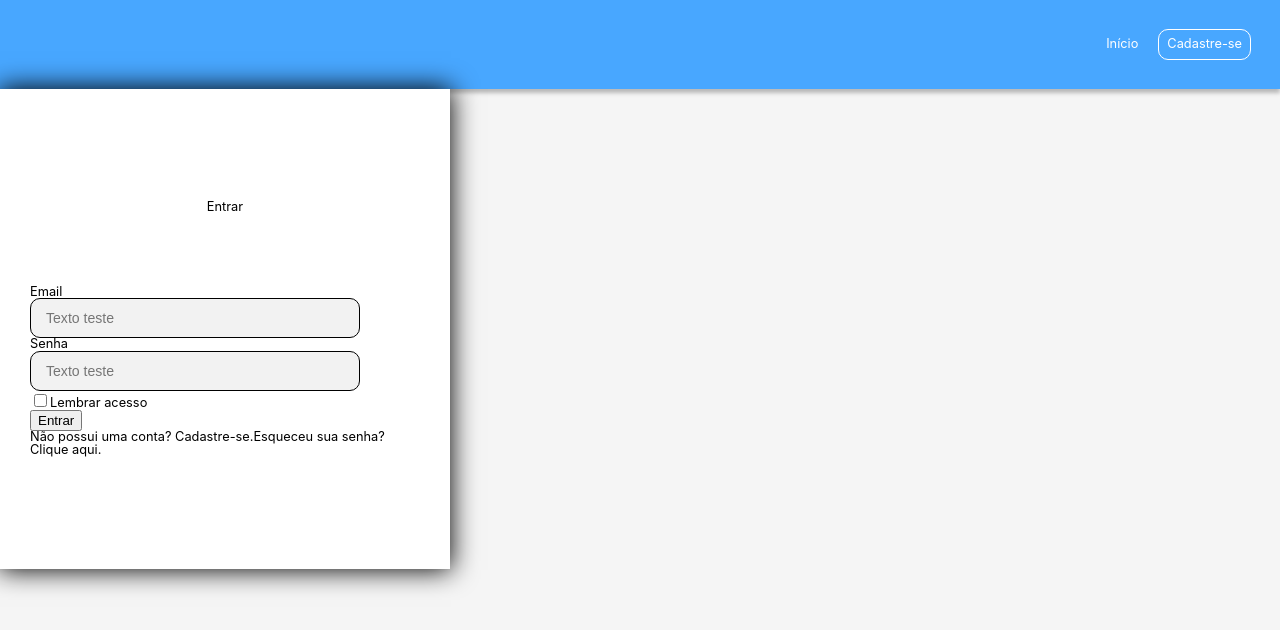
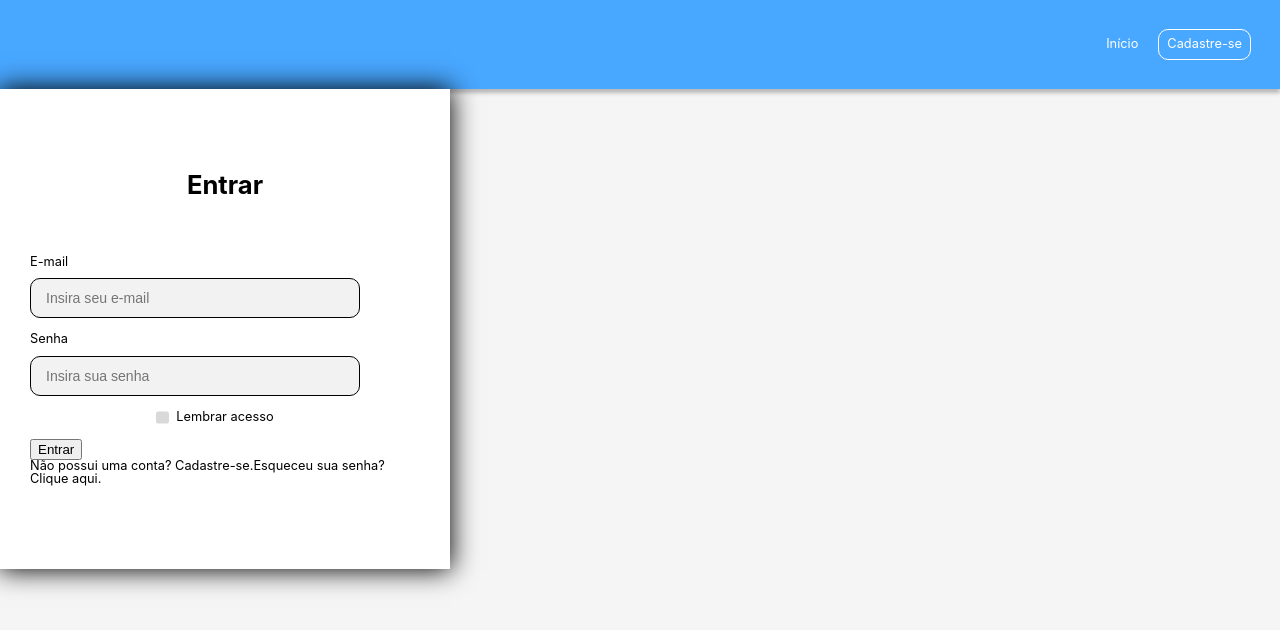
Before and after one commit to gu5tvo/arcoItz, a React (Vite) app in the folder frontend/: page /login in a window 1280 px wide. Shown: the top 630 px of the page. Built offline with nearby package versions, Linux system fonts and the light colour scheme.

Commit message:
feat: componentização de partes da tela de login

```diff
--- a/frontend/src/pages/Login/Login.tsx
+++ b/frontend/src/pages/Login/Login.tsx
@@ -2,6 +2,8 @@ import Input from '../../components/Input/Input';
 import { Header } from '../../layouts/Header';
 import { LoginButtons } from '../../utils/HeaderButtons';
 import { BorderStyle } from "../../utils/Input";
+import Checkbox from './components/Checkbox';
+import InputArea from './components/InputArea';
 import { LoginContainer } from './style';
 
 function Login() {
@@ -12,17 +14,12 @@ function Login() {
             <LoginContainer>
                 <h1>Entrar</h1>
                 <div>
-                    <div>
-                        <h2>Email</h2>
-                        <Input placeholder={"Texto teste"} type={"email"} style={BorderStyle.SolidBorder}/>
-                    </div>
-                    <div>
-                        <h2>Senha</h2>
-                        <Input placeholder={"Texto teste"} type={"password"} style={BorderStyle.SolidBorder}/>
-                    </div>
-                    <div>
-                        <input type="checkbox"/>
-                        <span>Lembrar acesso</span>
+                    <InputArea title="E-mail" placeholder="Insira seu e-mail" type="email" border={BorderStyle.SolidBorder}/>
+
+                    <InputArea title="Senha" placeholder="Insira sua senha" type="password" border={BorderStyle.SolidBorder}/>
+
+                    <div className="lembrar-acesso">
+                        <Checkbox id="checkbox" label="Lembrar acesso"/>
                     </div>
                     <button>Entrar</button>
                     <div>
--- /dev/null
+++ b/frontend/src/pages/Login/components/Checkbox.tsx
@@ -0,0 +1,20 @@
+import { GenerateCheckbox } from "./style";
+
+interface CheckBoxProps {
+    label: string;
+    id: string
+}
+
+export default function Checkbox(props: CheckBoxProps) {
+    const { id, label } = props
+
+    const CheckboxElement = GenerateCheckbox(id)
+
+    return (
+        <div style={{ position: "relative" }}>
+            <CheckboxElement />
+            <label htmlFor={id}>{label}</label>
+        </div>
+    )
+
+}
--- /dev/null
+++ b/frontend/src/pages/Login/components/InputArea.tsx
@@ -0,0 +1,22 @@
+import Input from "../../../components/Input/Input"
+import { BorderStyle } from "../../../utils/Input"
+import { InputAreaContainer } from "./style"
+
+interface InputAreaProps {
+    title: string,
+    placeholder: string,
+    type: string,
+    border: BorderStyle
+}
+
+function InputArea(props: InputAreaProps) {
+    const { title, placeholder, type, border } = props
+
+    return (
+        <InputAreaContainer>
+            <h2>{title}</h2>
+            <Input placeholder={placeholder} type={type} style={border}/>
+        </InputAreaContainer>)
+}
+
+export default InputArea
--- /dev/null
+++ b/frontend/src/pages/Login/components/style.ts
@@ -0,0 +1,51 @@
+import styled from 'styled-components'
+
+export const GenerateCheckbox = (id: string)=> {
+        return styled.input.attrs({ type: 'checkbox' })`
+            appearance: none;
+            position: absolute;
+            border-radius: 20%;
+            position: absolute;
+            margin: 0;
+            left: clamp(-30px, -1.5vw, -20px);
+            top: 50%;
+            transform: translateY(-50%);
+            height: clamp(0.8rem, 1vw, 1.5rem);
+            width: clamp(0.8rem, 1vw, 1.5rem);
+
+
+            background-color: #D9D9D9;
+            cursor: pointer;
+            transition: 0.15s;
+
+        &:hover {
+            background-color: #c9c9c9;
+        }
+
+        &:checked {
+            background-color: #48A7FF;
+        }
+
+        &:checked::before {
+            margin: 0;
+            content: "";
+            position: absolute;
+            top: 50%;
+            left: 50%;
+            transform: translate(-50%, -50%) rotate(45deg);
+            width: 20%;
+            height: 40%;
+            border: solid white;
+            border-width: 0 3px 3px 0;
+        }
+
+    `
+}
+
+export const InputAreaContainer = styled.div`
+    margin: 15px 0;
+
+    .h2 {
+        font-weight: bold;
+    }
+`
--- a/frontend/src/pages/Login/style.ts
+++ b/frontend/src/pages/Login/style.ts
@@ -10,4 +10,25 @@ export const LoginContainer = styled.div`
     justify-content: space-evenly;
     box-shadow: 0 0 25px 1px #000;
     padding: min(50px, 5vh) 30px;
+
+    h1 {
+        font-weight: bold;
+        font-size: clamp(0.9rem, 2vw, 2rem);
+    }
+
+    h2 {
+        margin-bottom: 10px;
+    }
+
+    .lembrar-acesso {
+        display: flex;
+        justify-content: center;
+        align-items: center;
+        position: relative;
+        margin-bottom: 15px;
+    }
+
+    .lembrar-acesso > div {
+        position: relative;
+    }
 `
```
Also changed, not shown: frontend/src/pages/Login/components/Button.tsx (added, +8 -0 lines).
